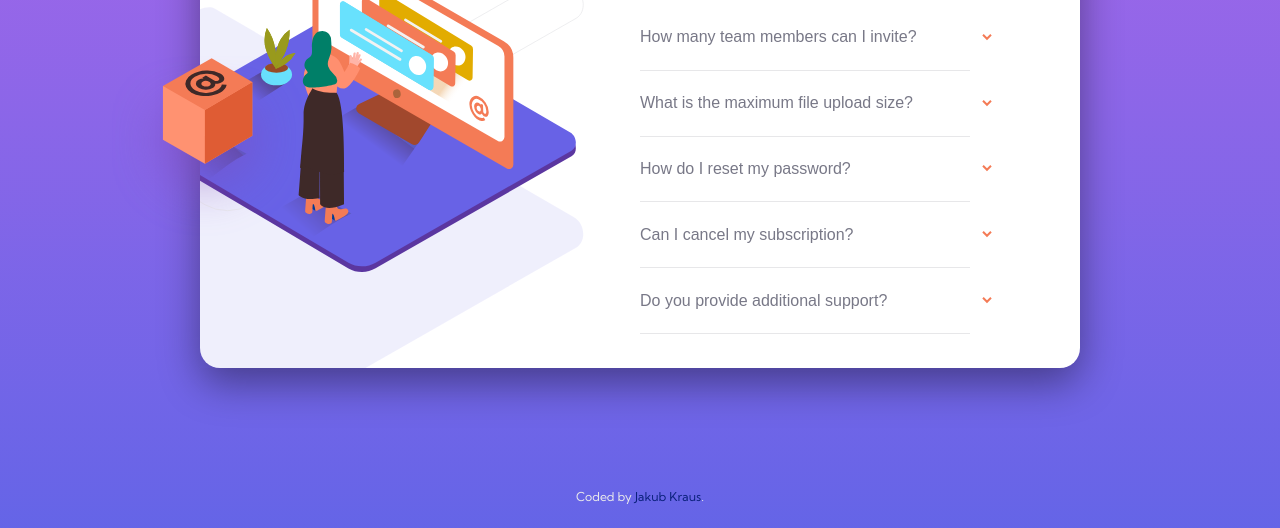
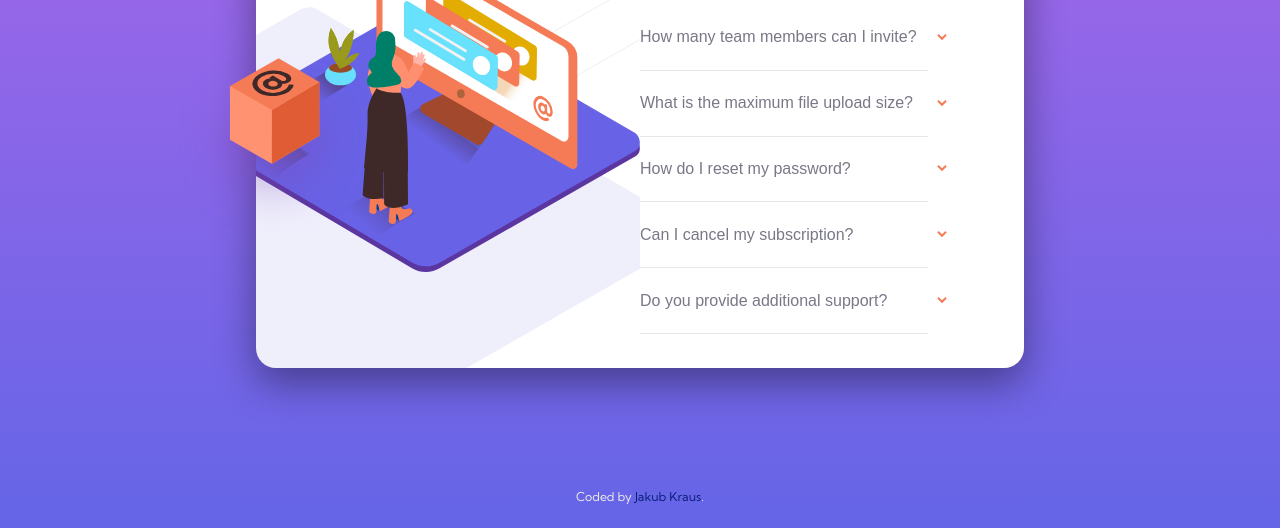
Before and after one commit to alkatraz445/FAQ-accordion, a plain HTML site: page index.html in a window 1280 px wide. Shown: the part 272-800 px from the top of the page. Drawn offline with Linux system fonts and the light colour scheme.

Commit message:
Changed the size unit for card class

```diff
--- a/css/style.css
+++ b/css/style.css
@@ -42,8 +42,8 @@ button:focus {
 /* Main */
 
 .card {
-  height: 60vmin;
-  width: 110vmin;
+  height: 60vh;
+  width: 60vw;
   background-color: white;
   border-radius: 20px;
   box-shadow: 0px 15px 40px 0px #00000067;
```
